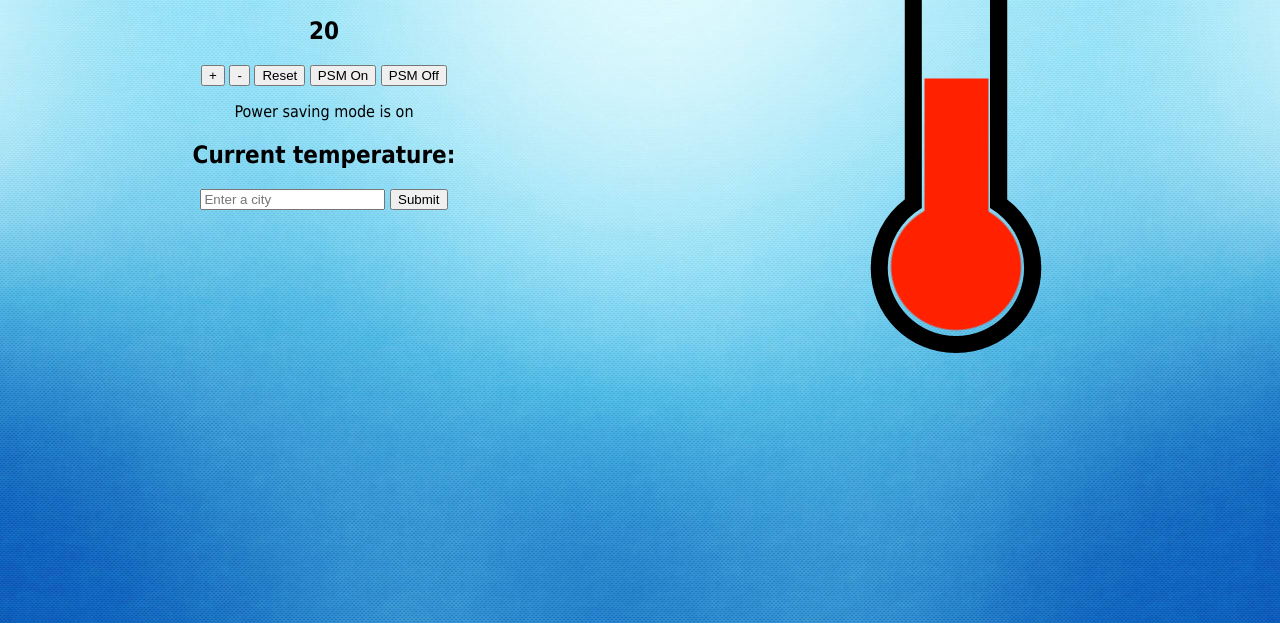
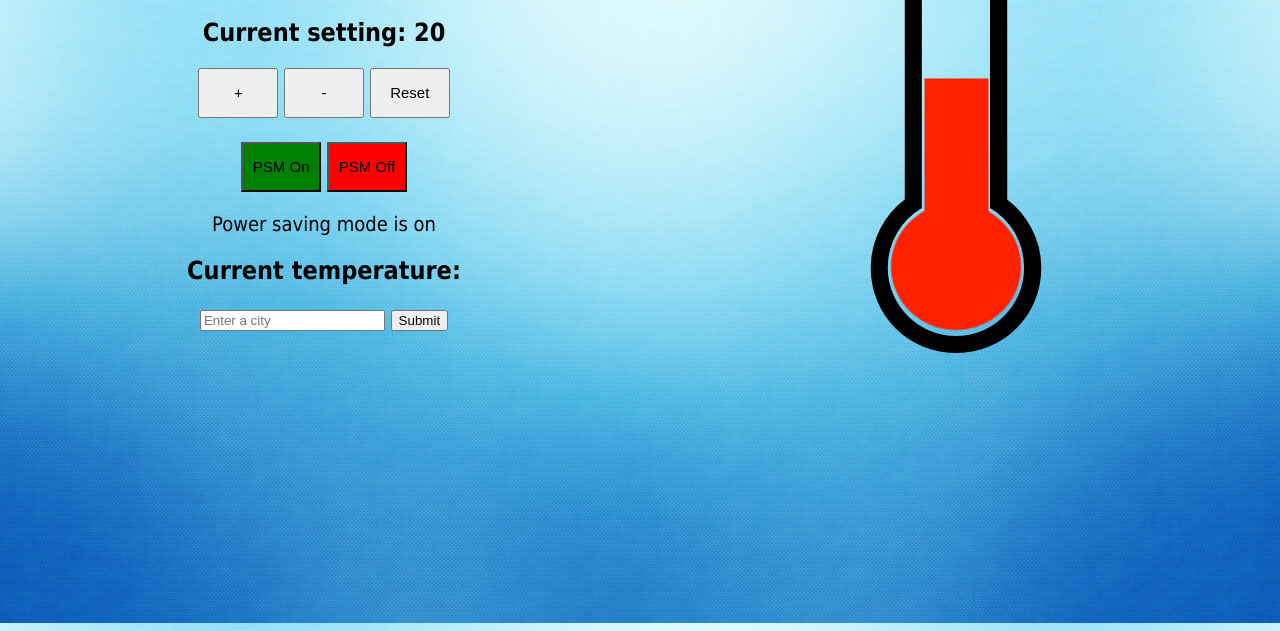
Before and after one commit to melissasedgwick/thermostat-challenge, a plain HTML site: page index.html in a window 1280 px wide. Shown: the part 177-808 px from the top of the page. Drawn offline with nearby package versions, Linux system fonts and the light colour scheme; no server answers.

Commit message:
updated css

```diff
--- a/index.html
+++ b/index.html
@@ -1,7 +1,7 @@
 <!DOCTYPE html>
 <html>
 <link rel="stylesheet" type="text/css" href="public/style.css">
-  <div class="row">
+  <div class="row flexcontainer">
     <div class="column">
       <head>
         <title>Thermostat</title>
@@ -11,18 +11,19 @@
       </head>
       <body>
         <section>
-          <h1 id="temperature"></h1>
+          <h2 id="temperature"></h2>
           <p>
             <button id="temperature-up">+</button>
             <button id="temperature-down">-</button>
             <button id="temperature-reset">Reset</button>
-            <button id="powersaving-on">PSM On</button>
-            <button id="powersaving-off">PSM Off</button>
+            <br> <br>
+            <button id="powersaving-on" class="on">PSM On</button>
+            <button id="powersaving-off" class="off">PSM Off</button>
           </p>
           <p>Power saving mode is <span id="power-saving-status">on</span></p>
         </section>
         <section>
-          <h1>Current temperature: <span id="current-temperature"></span></h1>
+          <h2>Current temperature: <span id="current-temperature"></span></h2>
           <form id="select-city">
             <input id="current-city" type="text" placeholder="Enter a city"></input>
             <input type="submit"></input>
--- a/public/style.css
+++ b/public/style.css
@@ -1,8 +1,14 @@
+html, body {
+  height: 100%;
+}
+
 body {
   background-image: url("background.jpg");
   background-size: cover;
   font-family: "Tahoma", Geneva, sans-serif;
+  font-size: 20px;
   text-align: center;
+  vertical-align: middle;
 }
 
 h1 {
@@ -10,8 +16,27 @@ h1 {
   text-align: center;
 }
 
+h2 {
+  color: black;
+  font-size: 25px;
+}
+
 * {
   box-sizing: border-box;
+}
+
+button {
+  height: 50px;
+  width: 80px;
+  font-size: 15px;
+}
+
+.on {
+  background-color: green;
+}
+
+.off {
+  background-color: red;
 }
 
 .low-usage {
@@ -28,7 +53,7 @@ h1 {
 
 .header {
   overflow: hidden;
-  text-align: right
+  text-align: right;
 }
 
 .header h1 {
@@ -42,10 +67,13 @@ h1 {
   float: left;
   width: 50%;
   padding: 10px;
+  height: 100%;
+  vertical-align: middle;
 }
 
-.row:after {
+.row {
   content: "";
-    display: table;
-    clear: both;
+  /* display: table;
+  clear: both; */
+  height: 100%;
 }
--- a/src/interface.js
+++ b/src/interface.js
@@ -23,6 +23,7 @@ $(document).ready(function() {
     thermostat.switchPowerSavingModeOn();
     $('#power-saving-status').text('on');
     updateTemperatureDisplayed();
+    getImage();
   });
 
   $('#powersaving-off').click(function() {
@@ -67,7 +68,7 @@ $(document).ready(function() {
   }
 
   function updateTemperatureDisplayed() {
-    $('#temperature').text(thermostat.temperature);
+    $('#temperature').text("Current setting: " + thermostat.temperature);
     $('#temperature').attr('class', thermostat.energyUsage());
   };
 })
```
Lines whose indentation alone changed are shown as unchanged.
